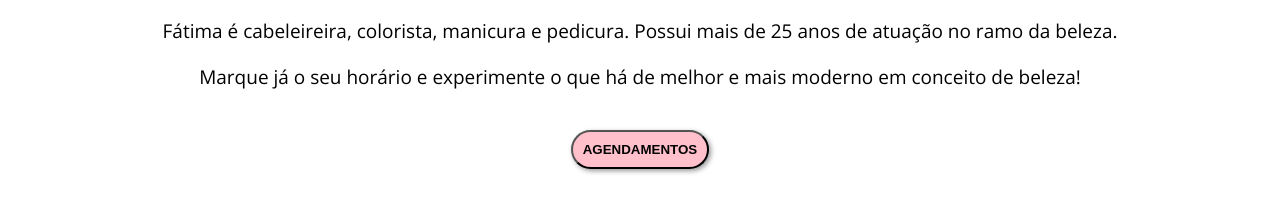
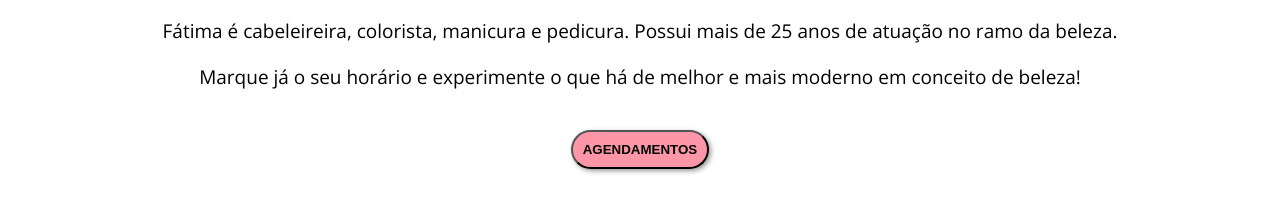
Before and after one commit to danilogoncalves94/Projeto-Site-Beauty, a plain HTML site: page index.html in a window 1280 px wide. Shown: the part 1839-2048 px from the top of the page. Drawn offline with nearby package versions, Linux system fonts and the light colour scheme; a web font is replaced by a local one.

Commit message:
Update estilo.css

```diff
--- a/estilo.css
+++ b/estilo.css
@@ -46,7 +46,7 @@ button {
     margin: 40px auto;
     padding: 10px;
     border-radius: 20px;
-    background-color: pink;
+    background-color: rgb(255, 150, 168);
     font-weight: bolder;
     box-shadow: 2px 2px 5px rgba(0, 0, 0, 0.404);
 }
```
